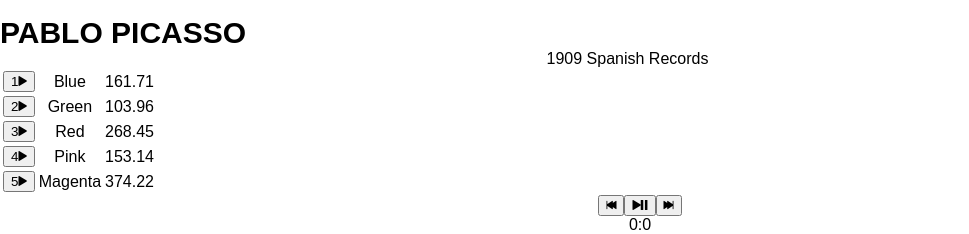
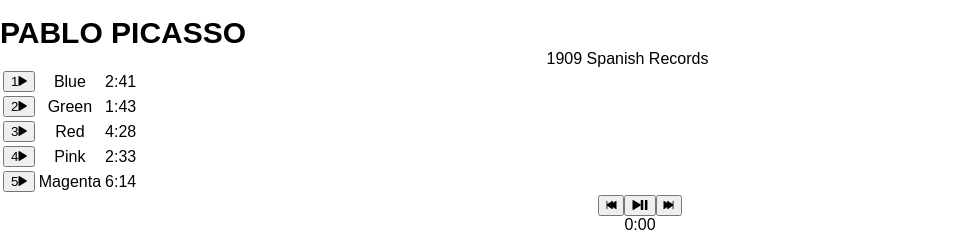
Before and after one commit to allyrv/react-bloc-jams, a React (Create React App) app: page /album/the-colors in a window 1280 px wide. Shown: the part 705-939 px from the top of the page, without its empty margins (0-969 px from the left). Built offline with nearby package versions, Linux system fonts and the light colour scheme.

Commit message:
Fix time format

```diff
--- a/src/components/Album.js
+++ b/src/components/Album.js
@@ -103,6 +103,19 @@ handleVolumeChange(e) {
 	this.setState({ volume: e.target.value });
 }
 
+formatTime(time) {
+	if (isNaN(time)) { return "-:--"; }
+	const sec = Math.floor(time);
+	const min = Math.floor(sec / 60);
+	const rem = sec % 60;
+	let output = min + ":";
+	if (rem < 10) {
+		output += "0";
+	}
+	output += rem;
+	return output;
+}
+
 
 	render() {
     	return (
@@ -131,7 +144,7 @@ handleVolumeChange(e) {
 									</button>
 								</td>
 								<td className="song-title">{song.title}</td>
-								<td className="song-duration">{song.duration}</td>
+								<td className="song-duration">{this.formatTime(song.duration)}</td>
 							</tr>
 						))}
 					</tbody>
@@ -146,6 +159,7 @@ handleVolumeChange(e) {
 					handleNextClick={() => this.handleNextClick()}
 					handleTimeChange={(e) => this.handleTimeChange(e)}
 					handleVolumeChange={(e) => this.handleVolumeChange(e)}
+					formatTime = {(t) => this.formatTime(t)}
          		/>
          	</section>
 		);
--- a/src/components/PlayerBar.js
+++ b/src/components/PlayerBar.js
@@ -24,7 +24,7 @@ class PlayerBar extends Component {
 					</button>
 				</section>
 				<section id="time-control">
-					<div className="current-time">{this.formatTime(this.props.currentTime)}</div>
+					<div className="current-time">{this.props.formatTime(this.props.currentTime)}</div>
 					<input
 						type="range"
 						className="seek-bar"
```
